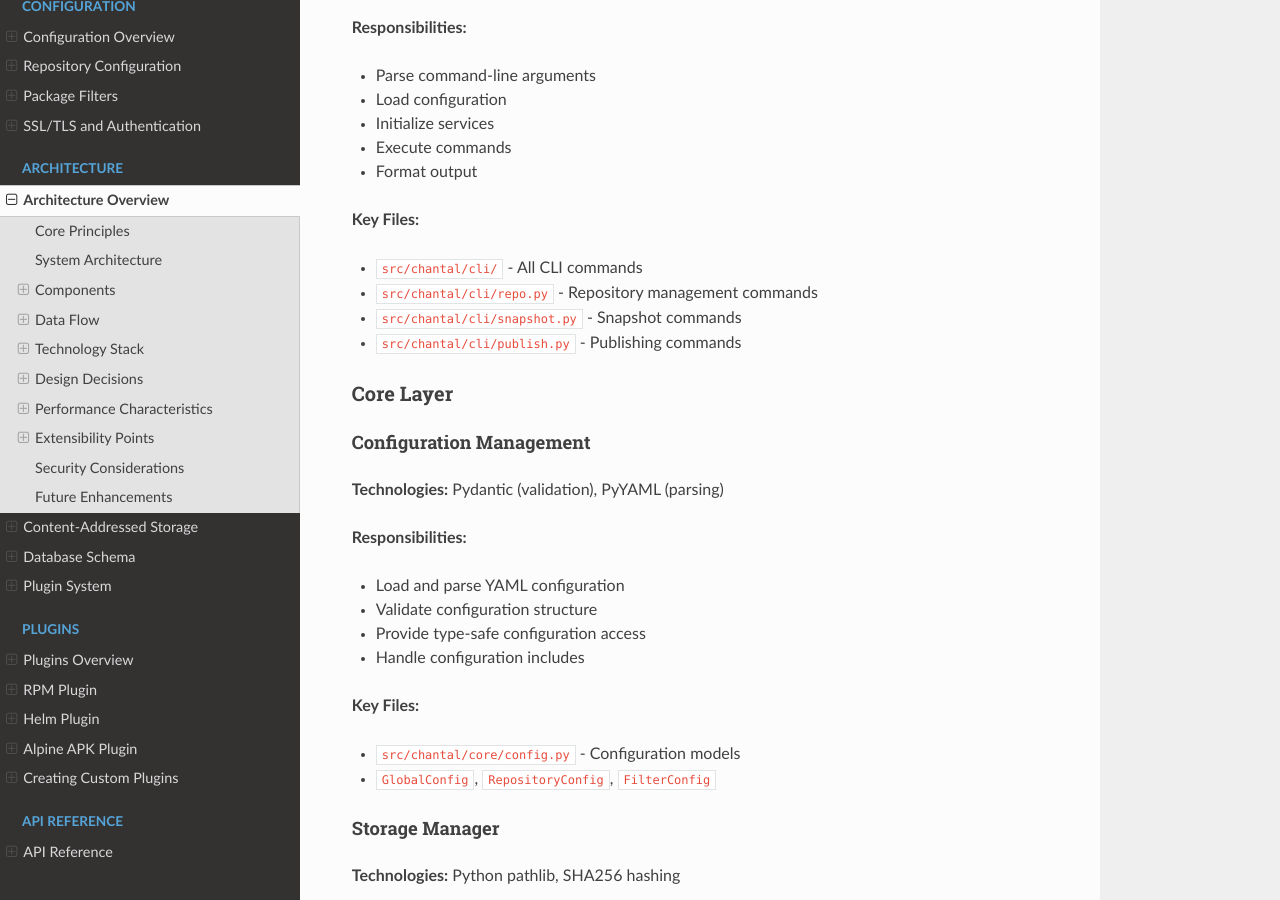
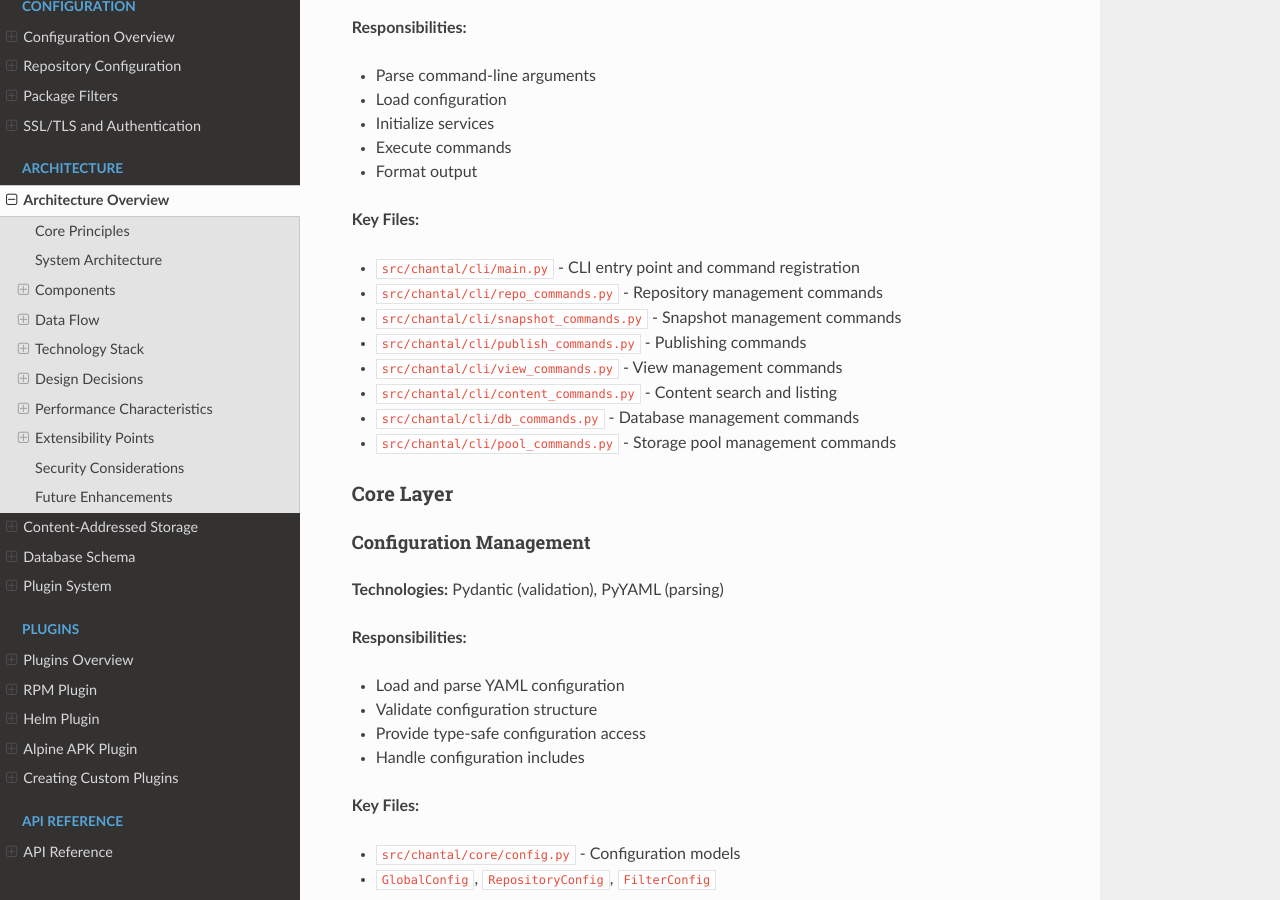
Before and after one commit to slauger/chantal, a Sphinx documentation site: the page built from docs/architecture/overview.md, in a window 1280 px wide and 900 px high, scrolled down 1055 px. Built offline with Sphinx 7.4.7 and the Read the Docs theme 3.1.0, drawn with Linux system fonts in a browser that asks for light colours.

Commit message:
docs: Update CLI module references after refactoring
Updated documentation to reflect CLI refactoring (f727c71):
- docs/architecture/overview.md: Updated CLI file references from single files to modular command files
- docs/api/modules.rst: Added CLI module structure note with links to user guide

Changes:
- Replaced outdated file references (repo.py, snapshot.py, publish.py)
- Added all 7 new CLI command modules to architecture docs
- Linked API reference to user-guide/cli-commands.md for actual command documentation

No functional changes, documentation maintenance only.

```diff
--- a/docs/architecture/overview.md
+++ b/docs/architecture/overview.md
@@ -53,10 +53,14 @@ Chantal follows a clean, modular architecture designed for simplicity and extens
 - Format output
 
 **Key Files:**
-- `src/chantal/cli/` - All CLI commands
-- `src/chantal/cli/repo.py` - Repository management commands
-- `src/chantal/cli/snapshot.py` - Snapshot commands
-- `src/chantal/cli/publish.py` - Publishing commands
+- `src/chantal/cli/main.py` - CLI entry point and command registration
+- `src/chantal/cli/repo_commands.py` - Repository management commands
+- `src/chantal/cli/snapshot_commands.py` - Snapshot management commands
+- `src/chantal/cli/publish_commands.py` - Publishing commands
+- `src/chantal/cli/view_commands.py` - View management commands
+- `src/chantal/cli/content_commands.py` - Content search and listing
+- `src/chantal/cli/db_commands.py` - Database management commands
+- `src/chantal/cli/pool_commands.py` - Storage pool management commands
 
 ### Core Layer
 
```
Also changed, not shown: docs/api/modules.rst (+15 -6 lines).
